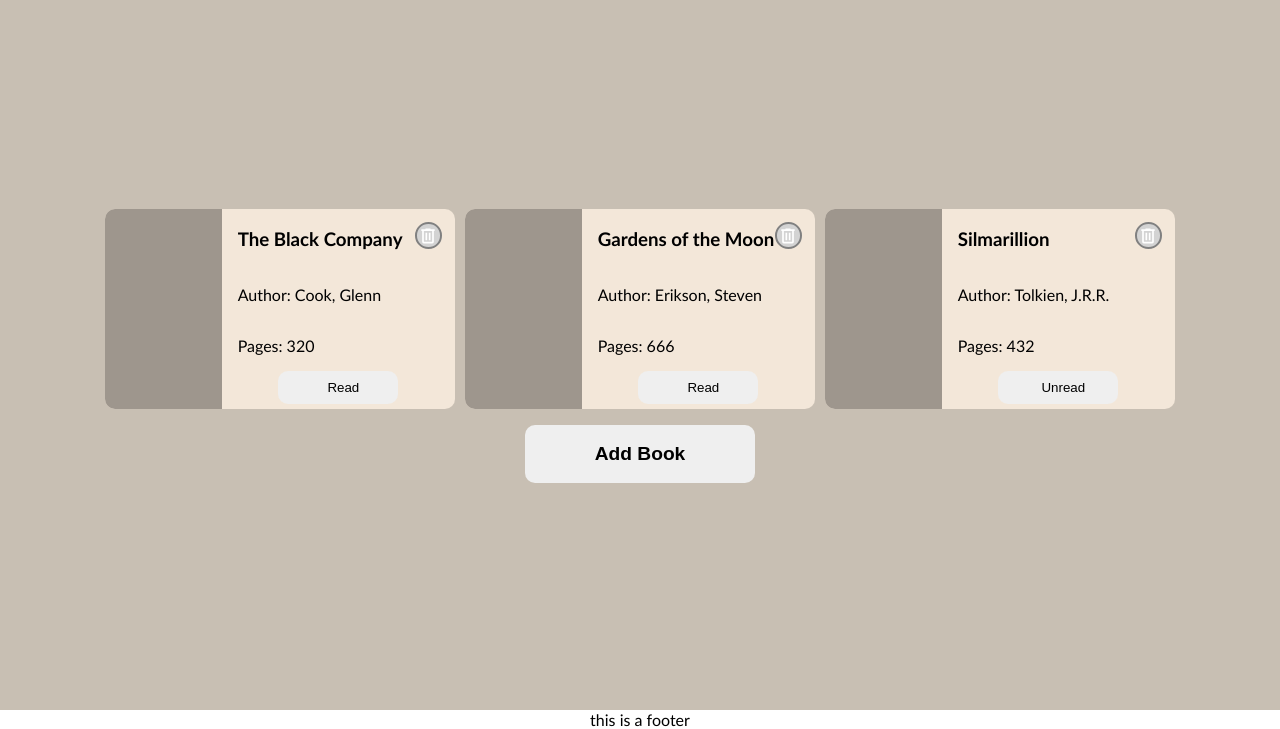
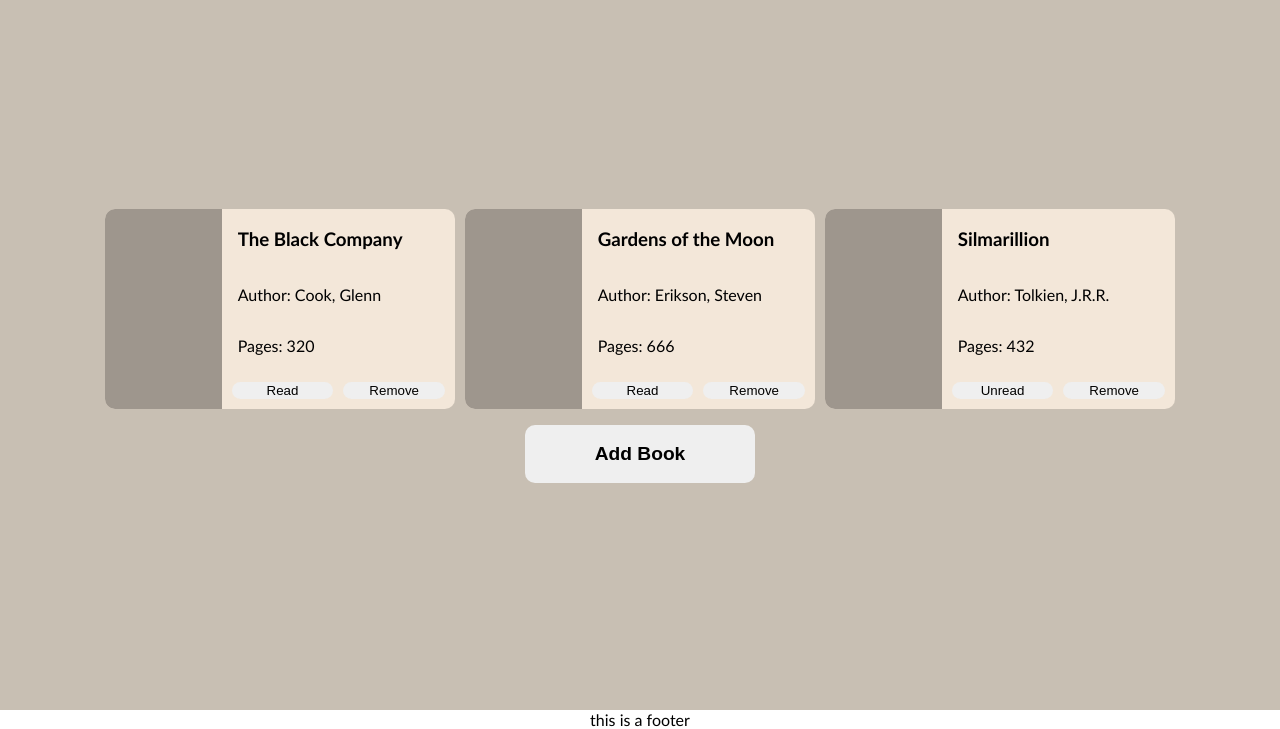
Before and after one commit to mdmn07C5/library, a plain HTML site: page index.html in a window 1280 px wide. Shown: the part 71-800 px from the top of the page. Drawn offline with Linux system fonts and the light colour scheme.

Commit message:
Moves remove button to bottom of card

```diff
--- a/script.js
+++ b/script.js
@@ -42,23 +42,22 @@ function createBookCard(book, index) {
         <p>Author: ${book.author}</p>
         <p>Pages: ${book.pages}</p>
     `
+    bookCard.appendChild(bookInfo);
+
+    const buttonGroup = newDomElmnt('div');
+    buttonGroup.classList.add('button-group');
 
     const readButton = newDomElmnt('button');
     readButton.classList.add('read-toggle');
     readButton.innerHTML = book.read ? 'Read' : 'Unread';
-    bookInfo.appendChild(readButton);
-
-    bookCard.appendChild(bookInfo);
+    buttonGroup.appendChild(readButton);
 
     const removeButton = newDomElmnt('button');
     removeButton.classList.add('remove-btn');
-    removeButton.innerHTML = `
-        <svg xmlns="http://www.w3.org/2000/svg" viewBox="0 0 24 24">
-            <title>trash-can-outline</title>
-            <path d="M9,3V4H4V6H5V19A2,2 0 0,0 7,21H17A2,2 0 0,0 19,19V6H20V4H15V3H9M7,6H17V19H7V6M9,8V17H11V8H9M13,8V17H15V8H13Z" />
-        </svg>
-    `
-    bookCard.appendChild(removeButton);
+    removeButton.innerHTML = 'Remove'
+    buttonGroup.appendChild(removeButton);
+
+    bookCard.appendChild(buttonGroup);
 
     return bookCard;
 }
@@ -123,8 +122,7 @@ addNewBookButton.addEventListener('click', () => {
 })
 
 libraryContainer.addEventListener('click', function(event) {
-    console.log(event.target);
-    if (event.target.parentElement.className === 'remove-btn') {
+    if (event.target.className === 'remove-btn') {
         removeFromLibrary(event.target.parentElement);
     }
 
--- a/style.css
+++ b/style.css
@@ -69,27 +69,18 @@ nav,
     flex-direction: column;
 }
 
-.remove-btn {
-    width: 2em;
-    height: 2em;
-    background-color: lightgray;
-    color: white;
-    border-radius: 50%;
-    border: 2px solid gray;
-    position: absolute;
-    right: 1em;
-    top: 1em;
-
+.button-group {
     display: grid;
-    justify-content: center;
-    align-items: center;
+    grid-template-columns: 1fr 1fr;
+    gap: 10px;
+    padding: 10px;
 }
 
-.remove-btn > svg {
-    width: 1.5em;
-    path {
-        fill: white;
-    }
+.remove-btn,
+.read-toggle {
+    align-self: center;
+    border-style: none;
+    border-radius: 10px;
 }
 
 #show-dialog {
@@ -100,11 +91,3 @@ nav,
     border-style: none;
     border-radius: 10px;
 }
-
-.read-toggle {
-    height: 2.5em;
-    width: 9em;
-    align-self: center;
-    border-style: none;
-    border-radius: 10px;
-}
```
